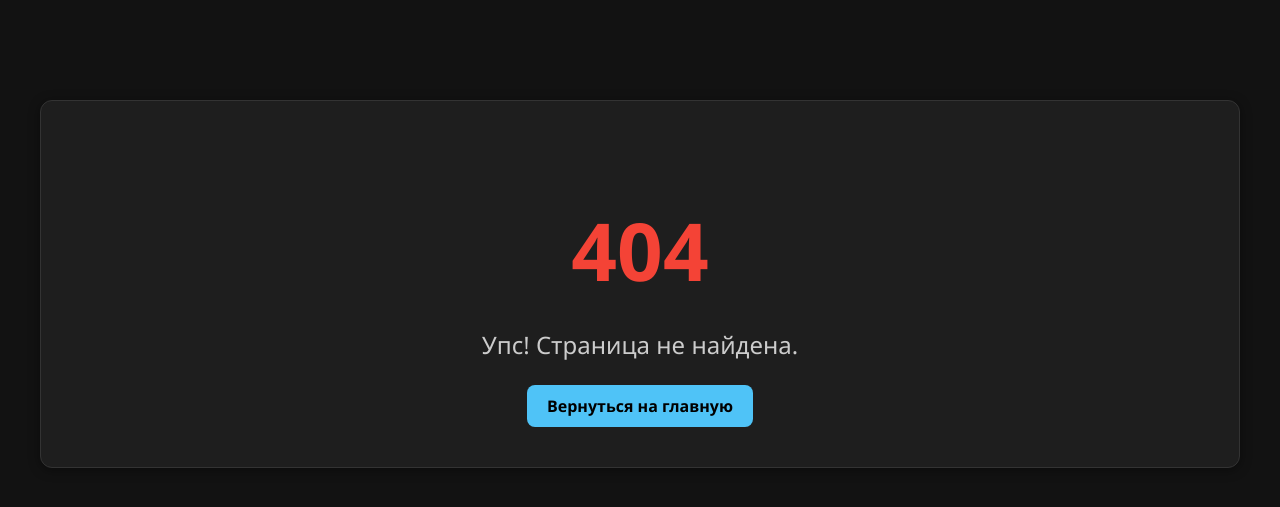
After one commit to pvlbrzn/RealtyBot, a FastAPI app: template templates/404.html in a window 1280 px wide. The commit adds this page. Shown: the top 507 px of the page. Run offline with FastAPI, Linux system fonts and the light colour scheme; the template is opened without the code that fills it, so the values that code supplies are empty; parts of the project's set-up code (start-up, migrations or seed data) failed here and were passed over.

Commit message:
added 404 page

```diff
--- a/main.py
+++ b/main.py
@@ -4,6 +4,7 @@ from fastapi.staticfiles import StaticFiles
 from fastapi.responses import HTMLResponse
 from fastapi.templating import Jinja2Templates
 from fastapi.requests import Request
+from starlette.exceptions import HTTPException as StarletteHTTPException
 from sqlalchemy.ext.asyncio import AsyncSession
 from sqlalchemy.future import select
 from sqlalchemy import text
@@ -69,3 +70,15 @@ async def get_houses(db: AsyncSession = Depends(get_db)):
         }
         for house in houses
     ]
+
+
+@app.exception_handler(StarletteHTTPException)
+async def custom_http_exception_handler(request: Request, exc: StarletteHTTPException):
+    if exc.status_code == 404:
+        return templates.TemplateResponse("404.html", {"request": request}, status_code=404)
+    return HTMLResponse(content=f"{exc.detail}", status_code=exc.status_code)
+
+
+#TODO: Подключать бота
+#TODO: EXCEL отчет с объекати в ТГ и на вью
+#TODO: Запустить периодический парс и уведомления в бота
--- a/parser.py
+++ b/parser.py
@@ -153,7 +153,3 @@ if __name__ == "__main__":
 
 async def run_parser():
     await main()
-
-#TODO: Подключать бота
-#TODO: EXCEL отчет с объекати в ТГ и на вью
-#TODO: Запустить периодический парс и уведомления в бота
--- a/static/style.css
+++ b/static/style.css
@@ -178,3 +178,41 @@ h1, h2 {
     0% { transform: rotate(0deg); }
     100% { transform: rotate(360deg); }
 }
+
+/* Стили для страницы 404 */
+.block_404 {
+    text-align: center;
+    margin-top: 10vh;
+    padding: 40px;
+    background-color: #1e1e1e;
+    border: 1px solid #333;
+    border-radius: 12px;
+    box-shadow: 0 2px 12px rgba(0, 0, 0, 0.4);
+}
+
+.block_404 h1 {
+    font-size: 5em;
+    color: #f44336; /* красный акцент */
+    margin-bottom: 0.2em;
+}
+
+.block_404 p {
+    font-size: 1.5em;
+    color: #ccc;
+    margin-bottom: 1em;
+}
+
+.block_404 a {
+    display: inline-block;
+    background-color: #4fc3f7;
+    color: #000;
+    padding: 10px 20px;
+    border-radius: 8px;
+    text-decoration: none;
+    font-weight: bold;
+    transition: background-color 0.2s ease;
+}
+
+.block_404 a:hover {
+    background-color: #81d4fa;
+}
--- /dev/null
+++ b/templates/404.html
@@ -0,0 +1,18 @@
+<!DOCTYPE html>
+<html lang="ru">
+<head>
+    <meta charset="UTF-8">
+    <title>Страница не найдена</title>
+    <link rel="stylesheet" href="/static/style.css">
+    <link rel="icon" href="/static/favicon.ico" type="image/x-icon">
+</head>
+<body>
+    <div class="container">
+        <div class="block_404">
+            <h1>404</h1>
+            <p>Упс! Страница не найдена.</p>
+            <a href="/">Вернуться на главную</a>
+        </div>
+    </div>
+</body>
+</html>
```
